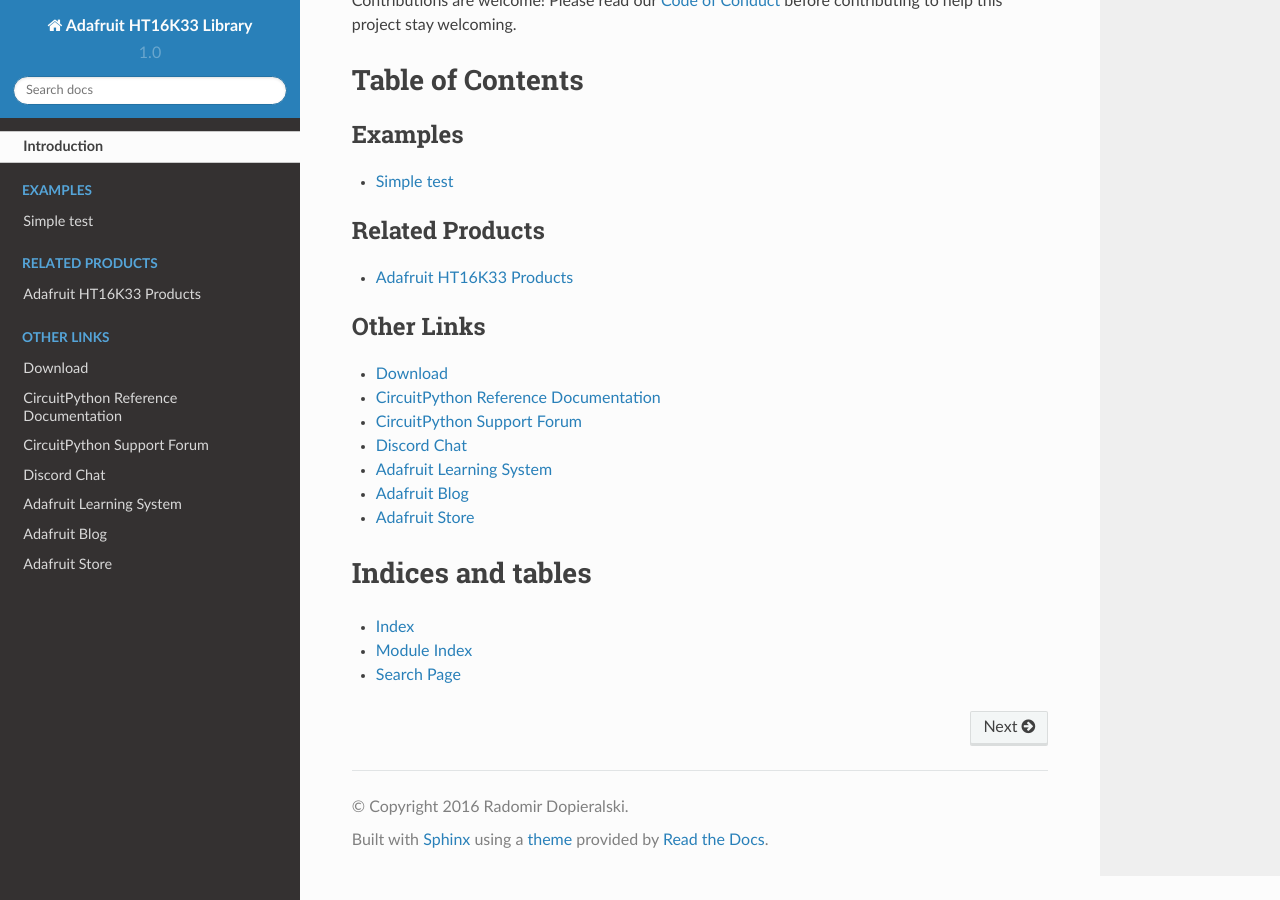
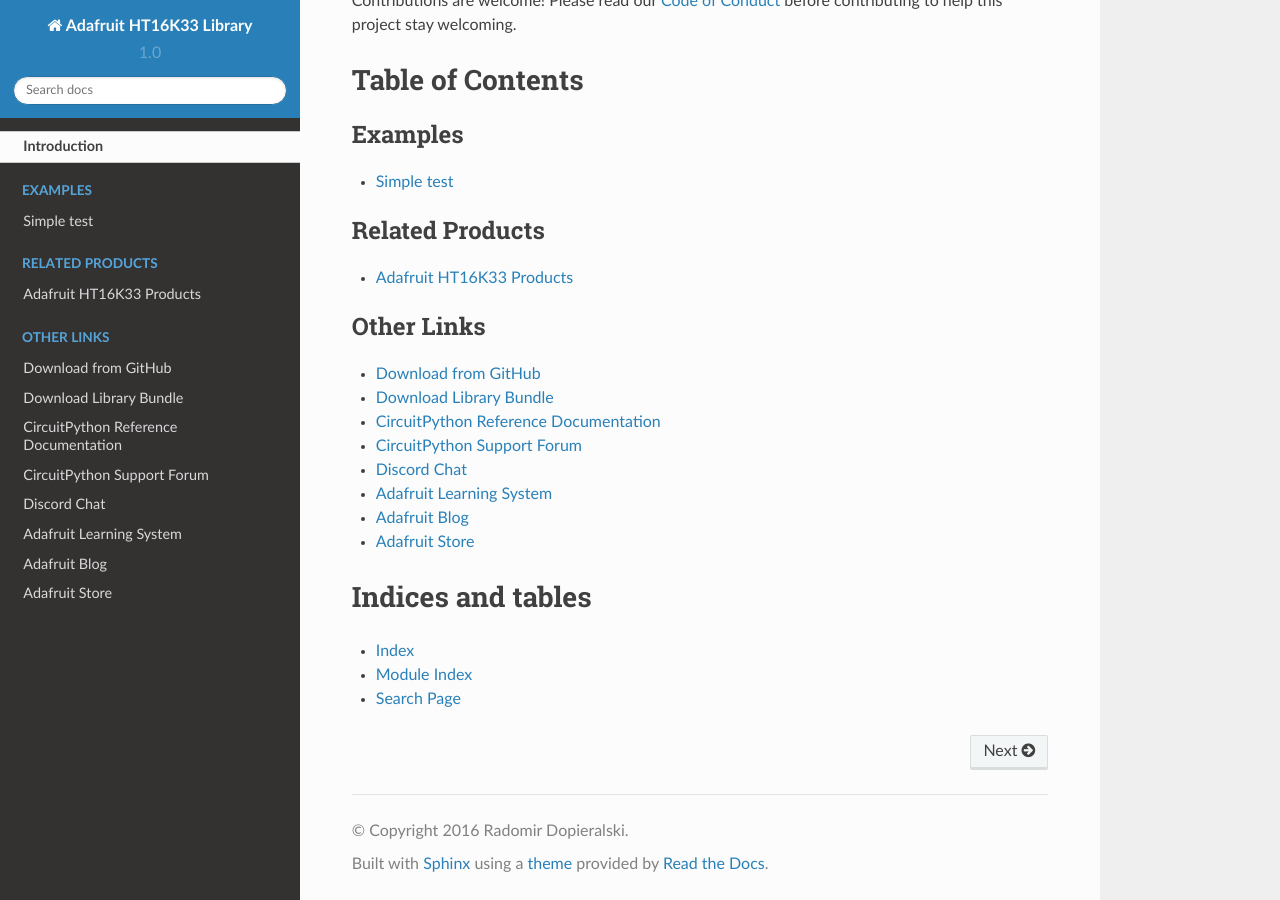
Before and after one commit to adafruit/Adafruit_CircuitPython_HT16K33, a Sphinx documentation site: the page built from docs/index.rst, in a window 1280 px wide and 900 px high, scrolled down 2109 px. Built offline with Sphinx 7.4.7 and the Read the Docs theme 2.0.0, drawn with Linux system fonts in a browser that asks for light colours.

Commit message:
Added cp.org link to index.rst

```diff
--- a/docs/index.rst
+++ b/docs/index.rst
@@ -31,7 +31,8 @@
 .. toctree::
     :caption: Other Links
 
-    Download <https://github.com/adafruit/Adafruit_CircuitPython_HT16K33/releases/latest>
+    Download from GitHub <https://github.com/adafruit/Adafruit_CircuitPython_HT16K33/releases/latest>
+    Download Library Bundle <https://circuitpython.org/libraries>
     CircuitPython Reference Documentation <https://docs.circuitpython.org>
     CircuitPython Support Forum <https://forums.adafruit.com/viewforum.php?f=60>
     Discord Chat <https://adafru.it/discord>
```
